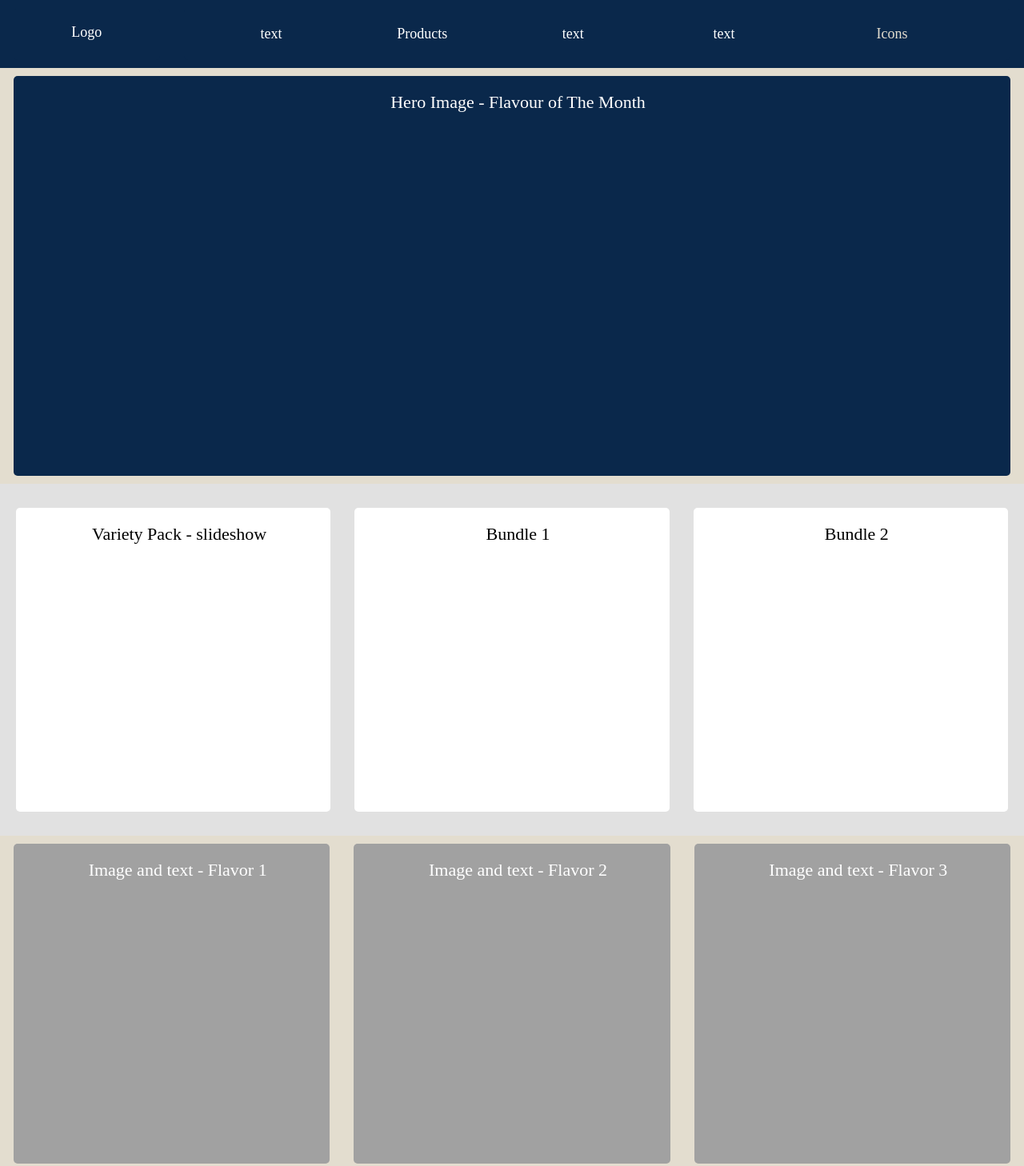
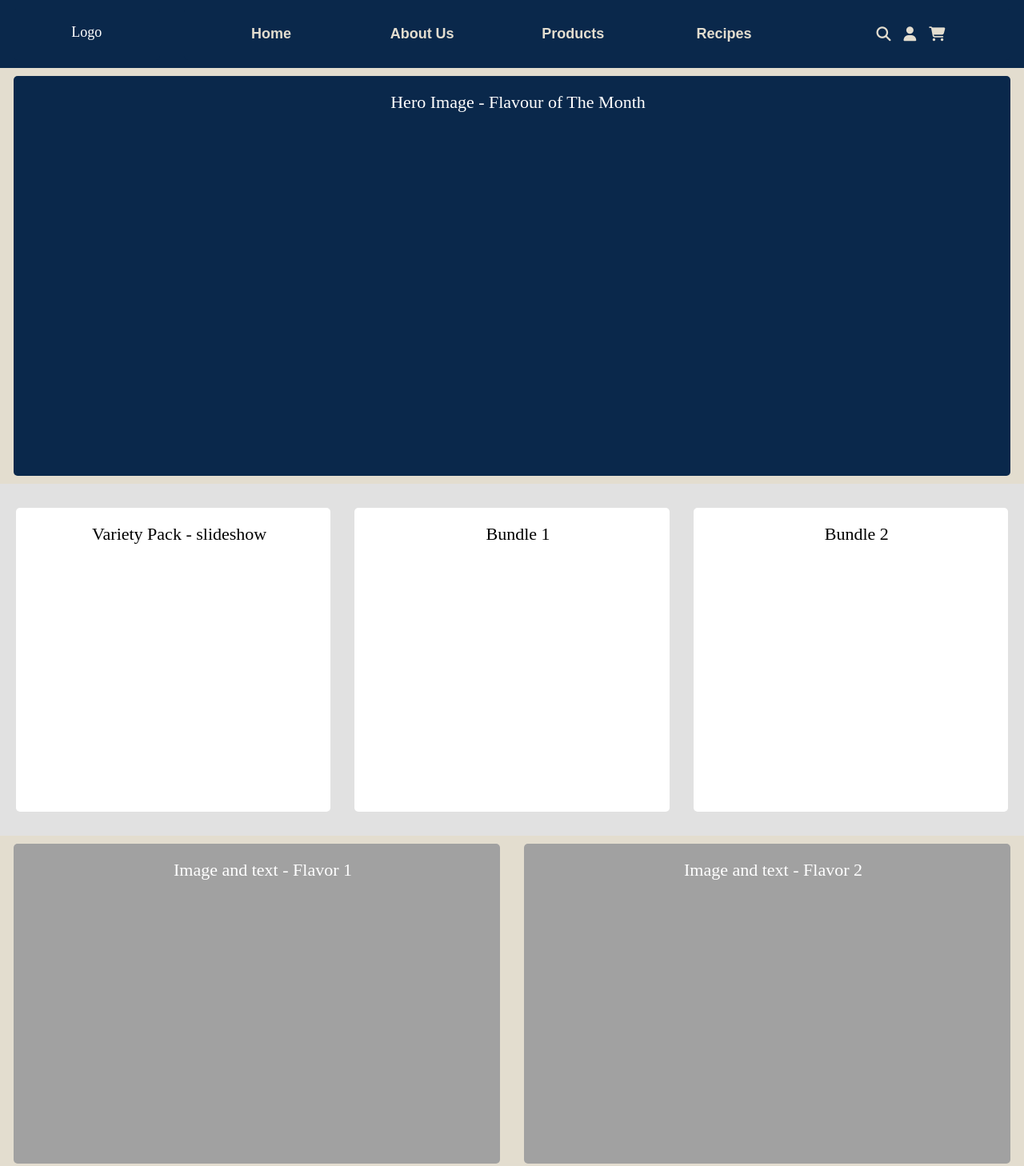
Before and after one commit to Patricia092/Midterm-FIP, a plain HTML site: page products.html in a window 1280 px wide. Shown: the top 1458 px of the page at 80% size. Drawn offline with Linux system fonts and the light colour scheme; a web font is replaced by a local one.

Commit message:
Adding the products page content

```diff
--- a/products.html
+++ b/products.html
@@ -6,6 +6,8 @@
     <meta name="viewport" content="width=device-width, initial-scale=1.0">
     <link href="css/grid.css" rel="stylesheet">
     <link href="css/main.css" rel="stylesheet">
+    <script src="https://kit.fontawesome.com/0eab0f8aa6.js" crossorigin="anonymous"></script>
+    <link rel="stylesheet" href="https://use.typekit.net/ram5qzb.css">
     <title>Products</title>
 </head>
 
@@ -14,17 +16,20 @@
     <header class="grid-con">
         <h2 class="hidden">Header</h2>
         <div class="col-start-1 col-end-3 m-col-start-1 m-col-end-4 l-col-span-2 xl-col-span-2 box">
-            <a href="index.html">Logo</a>
+            <p>Logo</p>
         </div>
         <nav class="col-start-4 col-end-4 m-col-start-11 m-col-end-13 l-col-span-10 xl-col-span-10 box">
-            <p class="mobile">Nav</p>
-            <p class="tablet">Nav</p>
             <div class="flex-container-header desktop">
-                <div class="flexbox-header desktop">text</div>
-                <div class="flexbox-header desktop">Products</div>
-                <div class="flexbox-header desktop">text</div>
-                <div class="flexbox-header desktop">text</div>
-                <div class="flexbox-header desktop icons">Icons</div>
+                <div class="flexbox-header desktop itens"><a href="index.html">Home</a></div>
+                <div class="flexbox-header desktop itens">About Us</div>
+                <div class="flexbox-header desktop itens">Products</div>
+                <div class="flexbox-header desktop itens">Recipes</div>
+                <div class="flexbox-header desktop icons">
+                    <i class="fa-solid fa-magnifying-glass icons-space"></i>
+                    <i class="fa-solid fa-user icons-space"></i>
+                    <i class="fa-solid fa-cart-shopping icons-space"></i>
+
+                </div>
             </div>
         </nav>
     </header>
@@ -52,23 +57,17 @@
         </section>
         <section class="grid-con">
             <h2 class="hidden">Video Section</h2>
-            <div class="col-span-4 m-col-span-6 l-col-span-4 xl-col-span-4 box flavor-products">
+            <div class="col-span-4 m-col-span-6 l-col-span-6 xl-col-span-6 box flavor-products">
                 <p>Image and text - Flavor 1</p>
             </div>
-            <div class="col-span-4 m-col-span-6 l-col-span-4 xl-col-span-4 box flavor-products">
+            <div class="col-span-4 m-col-span-6 l-col-span-6 xl-col-span-6 box flavor-products">
                 <p>Image and text - Flavor 2</p>
             </div>
-            <div class="col-span-4 m-col-span-6 l-col-span-4 xl-col-span-4 box flavor-products">
+            <div class="col-span-4 m-col-span-6 l-col-span-6 xl-col-span-6 box flavor-products">
                 <p>Image and text - Flavor 3</p>
             </div>
-            <div class="col-span-4 m-col-span-6 l-col-span-4 xl-col-span-4 box flavor-products">
+            <div class="col-span-4 m-col-span-6 l-col-span-6 xl-col-span-6 box flavor-products">
                 <p>Image and text - Flavor 4</p>
-            </div>
-            <div class="col-span-4 m-col-span-6 l-col-span-4 xl-col-span-4 box flavor-products">
-                <p>Image and text - Flavor 5</p>
-            </div>
-            <div class="col-span-4 m-col-span-6 l-col-span-4 xl-col-span-4 box flavor-products">
-                <p>Image and text - Flavor 6</p>
             </div>
         </section>
         <section class="grid-con">
```
Also changed, not shown: 1 other file.
